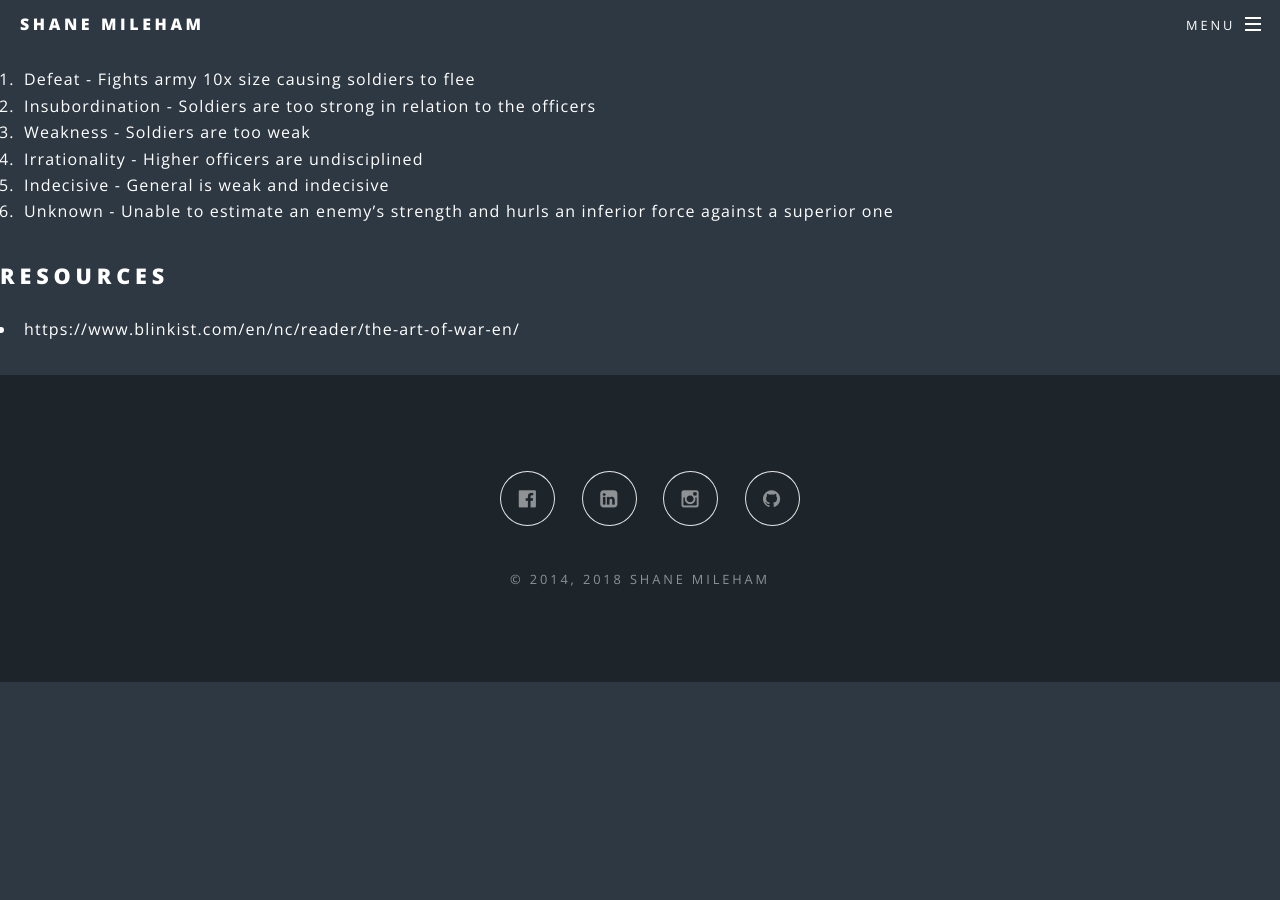
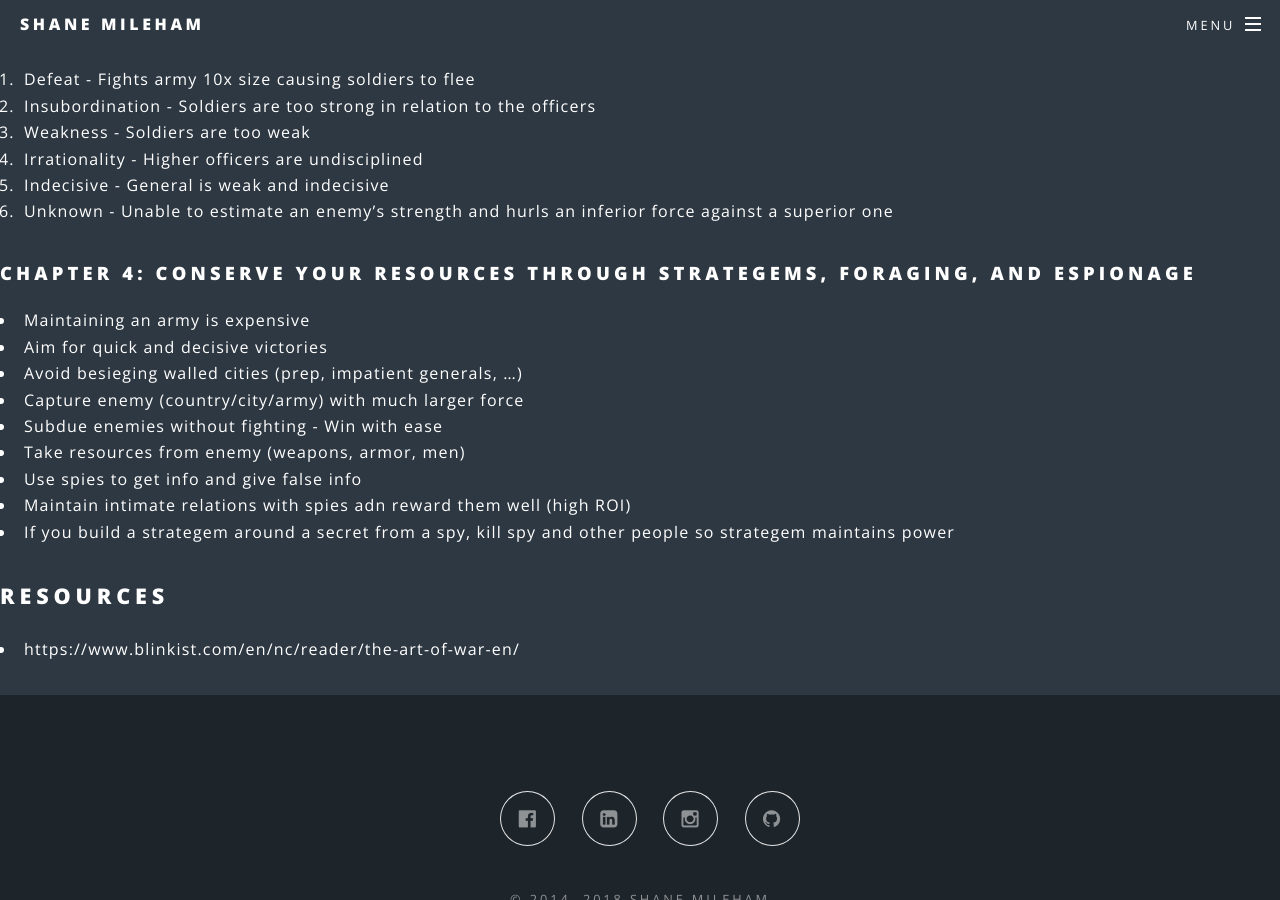
Before and after one commit to shanemileham/shanemileham.github.io, a Jekyll site: the page built from _kb/books/sun-tzu--the-art-of-war.md, in a window 1280 px wide and 900 px high, scrolled down 1650 px. Built offline with Jekyll 4.4.1, drawn with Linux system fonts in a browser that asks for light colours; comment, search, counter and statistics services are not loaded; before the commit the page ends 2332 px from its top, so only the background shows below that.

Commit message:
Update sun-tzu--the-art-of-war.md

```diff
--- a/_kb/books/sun-tzu--the-art-of-war.md
+++ b/_kb/books/sun-tzu--the-art-of-war.md
@@ -58,6 +58,16 @@ General is also responsible if
 5. Indecisive - General is weak and indecisive
 6. Unknown - Unable to estimate an enemy's strength and hurls an inferior force against a superior one
 
+### Chapter 4: Conserve your resources through strategems, foraging, and espionage
+- Maintaining an army is expensive
+- Aim for quick and decisive victories
+- Avoid besieging walled cities (prep, impatient generals, ...)
+- Capture enemy (country/city/army) with much larger force
+- Subdue enemies without fighting - Win with ease
+- Take resources from enemy (weapons, armor, men)
+- Use spies to get info and give false info
+- Maintain intimate relations with spies adn reward them well (high ROI)
+- If you build a strategem around a secret from a spy, kill spy and other people so strategem maintains power
 
 
 ## Resources
```
